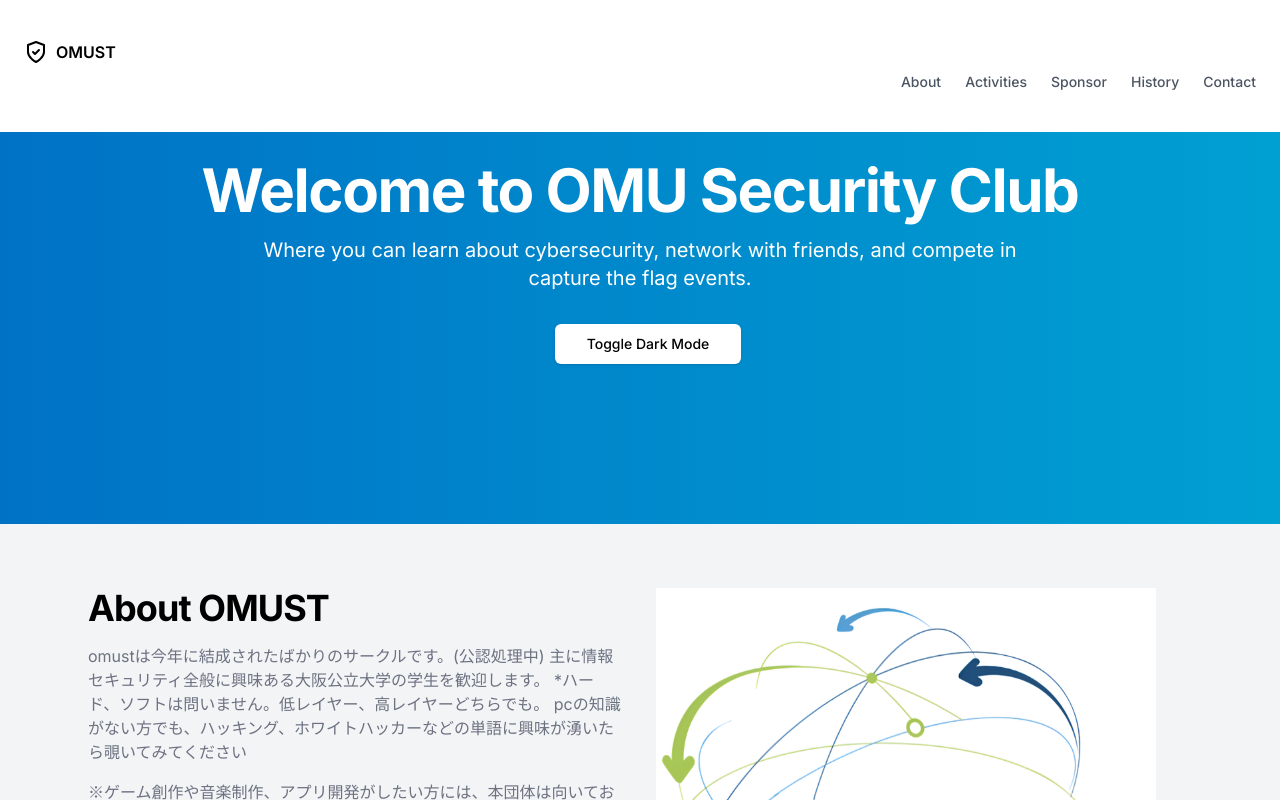
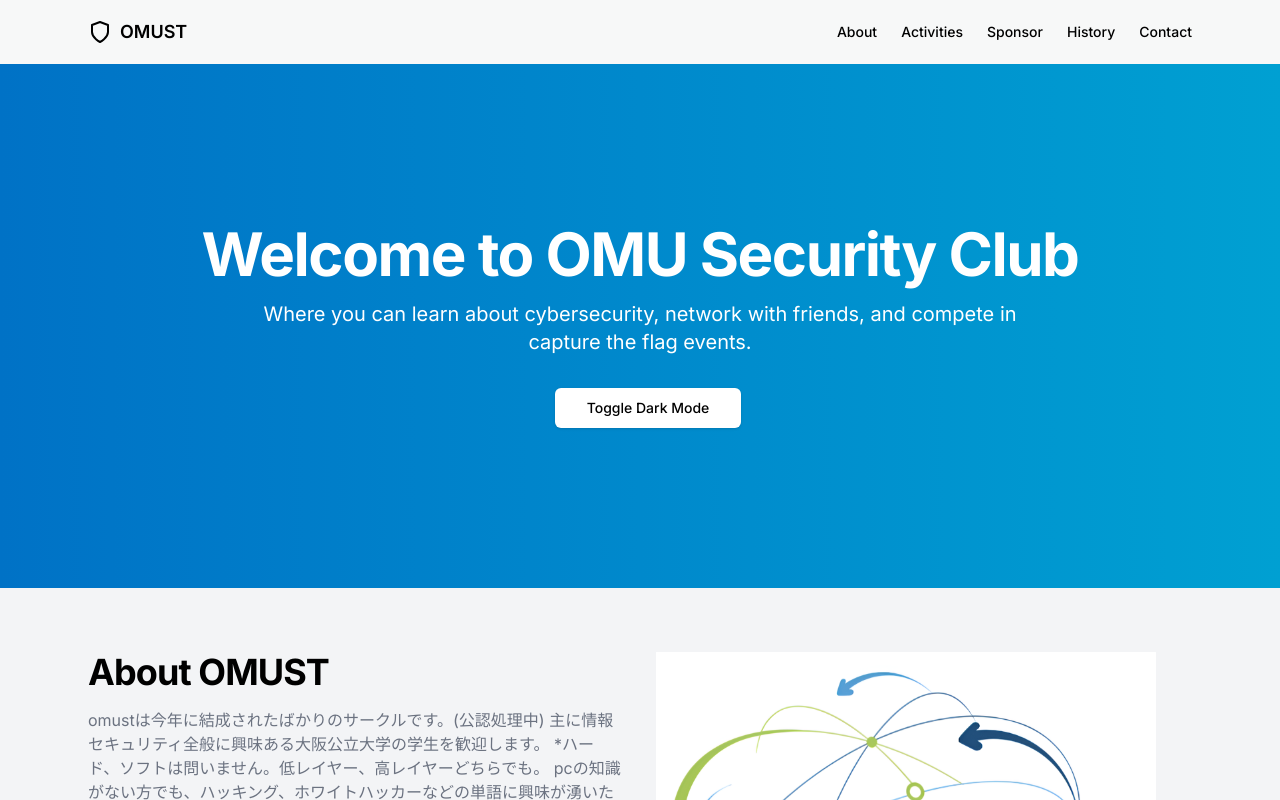
Before and after one commit to omust/omust-website-new, a Next.js app: page / in a window 1280 px wide. Shown: the top 800 px of the page. Built offline with nearby package versions, Linux system fonts and the light colour scheme.

Commit message:
Update home-page.tsx

```diff
--- a/components/home-page.tsx
+++ b/components/home-page.tsx
@@ -34,52 +34,52 @@ import { Link1Icon } from "@radix-ui/react-icons";
 export function HomePage() {
   return (
     <div className="flex flex-col min-h-screen">
-     <header className="fixed top-0 left-0 right-0 z-50 px-4 lg:px-6 py-4 lg:py-10 flex flex-col gap-2 bg-white text-black">
-  <div className="flex items-center gap-2">
-    <Link href="/" className="flex items-center gap-2 text-black">
-      <ShieldCheckIcon className="h-6 w-6" />
-      <span className="font-semibold">OMUST</span>
-    </Link>
+     <header className="sticky top-0 z-50 bg-white/80 backdrop-blur-sm dark:bg-gray-950/80">
+  <div className="container mx-auto flex h-16 max-w-6xl items-center justify-between px-4 md:px-6">
+    <div className="flex items-center gap-2 text-lg font-semibold">
+      <ShieldIcon className="h-6 w-6" />
+      <span>OMUST</span>
     </div>
     <nav className="ml-auto flex gap-4 sm:gap-6">
-    <Link
-      className="text-sm font-medium hover:underline underline-offset-4 text-gray-600"
-      href="#"
+      <a
+        className="text-sm font-medium hover:underline underline-offset-4"
+        href="#about"
       >
         About
-    </Link>
-    <Link
-      className="text-sm font-medium hover:underline underline-offset-4 text-gray-600"
-      href="#"
+      </a>
+      <a
+        className="text-sm font-medium hover:underline underline-offset-4"
+        href="#features"
       >
         Activities
-    </Link>
+      </a>
       <Link
-      className="text-sm font-medium hover:underline underline-offset-4 text-gray-600"
+        className="text-sm font-medium hover:underline underline-offset-4"
         href="#"
       >
         Sponsor
       </Link>
       <Link
-      className="text-sm font-medium hover:underline underline-offset-4 text-gray-600"
+        className="text-sm font-medium hover:underline underline-offset-4"
         href="#"
       >
         History
       </Link>
       <Link
-      className="text-sm font-medium hover:underline underline-offset-4 text-gray-600"
-      href="#"
+        className="text-sm font-medium hover:underline underline-offset-4"
+        href="darkmode"
       >
         Contact
       </Link>
     </nav>
+  </div>
 </header>
+
 
       <section className="relative flex flex-col items-center justify-center bg-gradient-to-r from-[#0072C6] to-[#00A0D2] py-24 md:py-32 lg:py-40">
         <div className="container mx-auto max-w-6xl px-4 text-center text-white md:px-6">
           <div className="animate-tracking-in-contract">
-            <div></div>
-            <div></div>
+
             <h1 className="text-4xl font-bold tracking-tight sm:text-5xl md:text-6xl">
               Welcome to OMU Security Club
             </h1>
```
Lines whose indentation alone changed are shown as unchanged.
